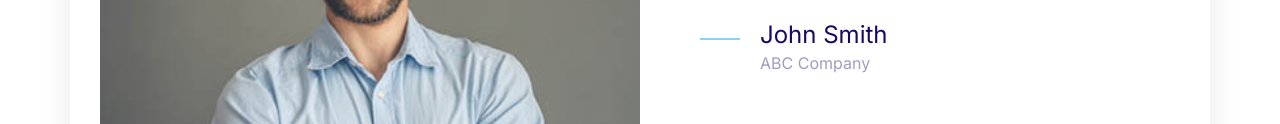
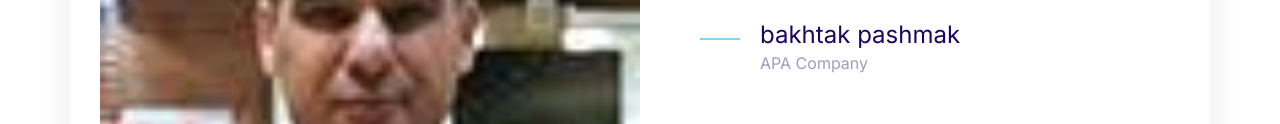
Before and after one commit to Astiyaxh/special1, a website built with Parcel: page index.html in a window 1280 px wide. Shown: the part 5286-5410 px from the top of the page. Built offline with nearby package versions, Linux system fonts and the light colour scheme.

Commit message:
Fixed a bug : 	new file:   images/download.jpg 	modified:   index.html

```diff
--- a/index.html
+++ b/index.html
@@ -382,8 +382,8 @@
           <div class="grid grid--1x2">
             <div class="testimonial__image">
               <img
-                src="images/testimonial.jpg"
-                alt="A happy, smiling customer"
+                src="images/download.jpg"
+                alt="A happy, smiling customer who knows everything(i know i know)"
               />
               <span class="icon-container icon-container--accent">
                 <svg class="icon icon--white icon--small">
@@ -405,8 +405,8 @@
                     </svg>
                   </div>
                   <div class="media__body">
-                    <h3 class="media__title quote__author">John Smith</h3>
-                    <p class="quote__organization">ABC Company</p>
+                    <h3 class="media__title quote__author">bakhtak pashmak </h3>
+                    <p class="quote__organization">APA Company</p>
                   </div>
                 </div>
               </footer>
```
Also changed, not shown: images/download.jpg (added).
